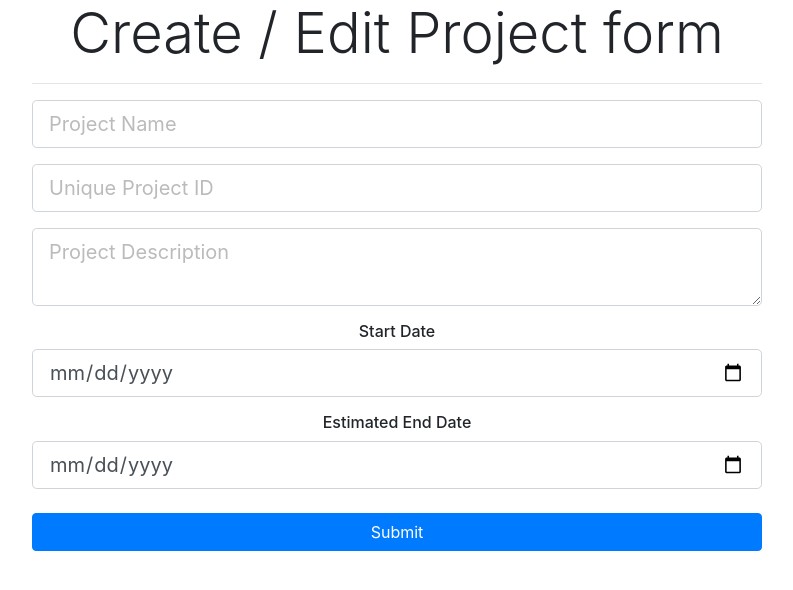
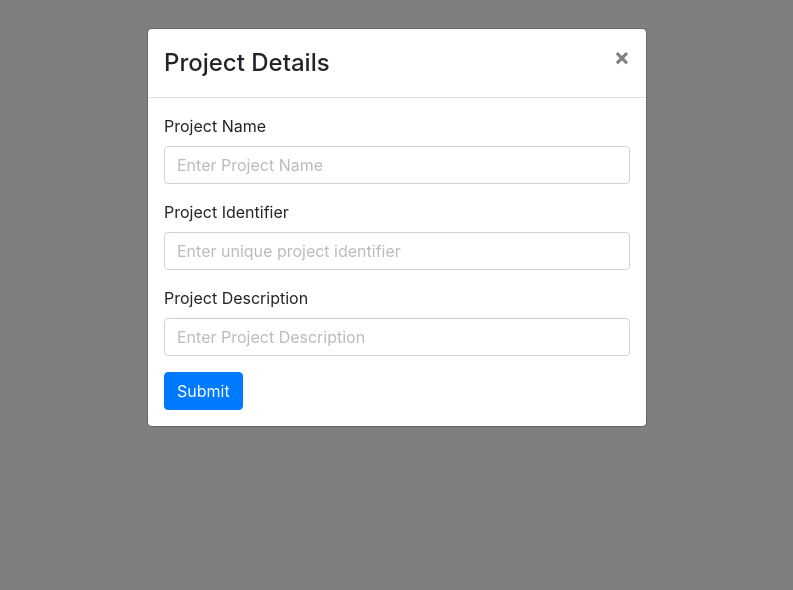
Before and after one commit to getrj08/ppmReact, a React (Create React App) app: page /addProject in a window 1280 px wide. Shown: the top 590 px of the page, without its empty margins (243-1036 px from the left). Built offline with nearby package versions, Linux system fonts and the light colour scheme.

Commit message:
project forms create operation

```diff
--- a/src/App.js
+++ b/src/App.js
@@ -1,5 +1,4 @@
 import React from 'react';
-import logo from './logo.svg';
 import './App.css';
 import Dashboard from './components/Dashboard';
 import UserDashboard from './components/UserDashboard'
@@ -9,7 +8,6 @@ import AddProject from './components/Project/AddProject';
 import Navbar from './components/Layout/Navbar';
 import {Provider} from "react-redux"
 import store from "./store"
-import Login from "./components/Login"
 
 function App() {
   return (
--- a/src/actions/projectActions.js
+++ b/src/actions/projectActions.js
@@ -1,14 +1,19 @@
 import axios from "axios";
 import {GET_ERRORS, GET_PROJECTS} from "./types";
 
-export const createProject = (project, history)  => async dispatch => {
+export const createProject = (project, history, ProjectHandler)  => async dispatch => {
     try {
         const res = await axios.put(
             "http://localhost:8090/ppm/project",project
         )
-        history.push("/user/dashboard")
+        console.log('resoinse rssf')
+        console.log(res)
+        ProjectHandler.handleClose();
+        //ProjectHandler.handleProjectCreateAlert();
+        history.push('/user/dashboard')
     } catch(err) {
-        console.log(err.response.data);
+        console.log(err instanceof Error);
+        console.log(err.message)
         dispatch({
             type: GET_ERRORS,
             payload:err.response.data
--- a/src/components/Layout/Navbar.js
+++ b/src/components/Layout/Navbar.js
@@ -9,8 +9,6 @@ class  Navbar extends Component {
 
 
     constructor(props) {
-        console.log('props of navbar')
-        console.log(props)
         super(props);
         this.state = {
             login: false,
--- a/src/components/Project/AddProject.js
+++ b/src/components/Project/AddProject.js
@@ -1,7 +1,10 @@
 import React, {Component} from "react";
+import ReactDOM from 'react-dom';
 import PropTypes from "prop-types"
 import {connect} from "react-redux"
 import {createProject} from "../../actions/projectActions"
+import {Button,Modal, Form, Alert} from 'react-bootstrap';
+//import {Alert} from 'react-bootstrap/Alert'
 
 class  AddProject extends Component {
     constructor(props) {
@@ -15,14 +18,16 @@ class  AddProject extends Component {
             projectIdentifier: "",
             start_date: "",
             end_date : "",
+            show : true,
+            showAlert : true,
             errors : {}
         }
 
-        this.onChange = this.onChange.bind(this);
-        this.onSubmit = this.onSubmit.bind(this);
+        //this.onChange = this.onChange.bind(this);
+        //this.onSubmit = this.onSubmit.bind(this);
     }
 
-    onChange(e) {
+    handleChange = (e) => {
         this.setState(
             {
                 [e.target.name] : e.target.value
@@ -30,8 +35,9 @@ class  AddProject extends Component {
         )
     }
 
-    onSubmit(e) {
+    handleSubmit = (e) => {
         e.preventDefault();
+
         const newProject = {
             projectName: this.state.projectName,
             projectDescription: this.state.projectDescription,
@@ -39,8 +45,40 @@ class  AddProject extends Component {
             start_date: this.state.start_date,
             end_date : this.state.end_date
         }
+        console.log(newProject);
+        this.props.createProject(newProject, this.props.history, this)
+    }
 
-        this.props.createProject(newProject, this.props.history)
+    handleClose() {
+        this.setState( {
+            show : false
+        })
+    }
+
+    handleAlertClose() {
+        this.setState({
+            showAlert : false
+        })
+    }
+
+    handleProjectCreateAlert() {
+        console.log('handling alerts')
+        this.setState({
+            showAlert: true
+        })
+        const container = document.createElement("div");
+        document.body.appendChild(container);
+        ReactDOM.render(
+            <Alert show={this.state.showAlert} variant="success">
+            <Alert.Heading>Project Created Successfully.</Alert.Heading>
+            <div className="d-flex justify-content-end">
+            <Button onClick={() => this.handleAlertClose()} variant="outline-success">
+            Close me ya'll!
+          </Button>
+        </div>
+          </Alert>,
+         container
+        );
     }
 
     //lifecycle hooks
@@ -50,10 +88,51 @@ class  AddProject extends Component {
         }
     }
 
+    createProjectModalForm() {
+        const {errors} = this.state;
+        return (
+            <>
+            <Modal show={this.state.show} onHide={() => this.handleClose()} animation={true}>
+              <Modal.Header closeButton>
+                <Modal.Title>Project Details</Modal.Title>
+              </Modal.Header>
+              <Modal.Body>
+                <Form onSubmit={this.handleSubmit}>
+                    <Form.Group controlId="idProjectName">
+                        <Form.Label>Project Name</Form.Label>
+                        <Form.Control type="text" name="projectName" value={this.state.projectName}
+                         placeholder="Enter Project Name" onChange={this.handleChange} />
+                         <p>{errors.projectName}</p>
+                    </Form.Group>
+                    <Form.Group controlId="idProjectIdentifier">
+                        <Form.Label>Project Identifier</Form.Label>
+                        <Form.Control type="text" name="projectIdentifier" value={this.state.projectIdentifier}
+                         placeholder="Enter unique project identifier" onChange={this.handleChange} />
+                         <p>{errors.projectIdentifier}</p>
+                    </Form.Group>
+                    <Form.Group controlId="idProjectDescription">
+                        <Form.Label>Project Description</Form.Label>
+                        <Form.Control type="text" name="projectDescription" value={this.state.projectDescription}
+                         placeholder="Enter Project Description" onChange={this.handleChange} />
+                         <p>{errors.projectDescription}</p>
+                    </Form.Group>
+                    <Button variant="primary" type="submit">
+                        Submit
+                    </Button>
+                </Form>
+              </Modal.Body>
+            </Modal>
+            </>
+        );
+    }
+
     render() {
         const {errors} = this.state;
         return (
-            <div className="project">
+            <div>
+                {this.createProjectModalForm()}
+            </div>
+           /* <div className="project">
 
                 <div className="container">
                     <div className="row">
@@ -105,7 +184,7 @@ class  AddProject extends Component {
                 </div>
             </div>
         </div>
-    </div>
+    </div>*/
         );
     }
 }
--- a/src/components/UserDashboard.js
+++ b/src/components/UserDashboard.js
@@ -1,17 +1,20 @@
 import React, {Component} from "react";
+import ReactDOM from 'react-dom';
 import ProjectItem from './Project/ProjectItem'
 import CreateProject from './Project/CreateProject'
 import {Dropdown} from "react-bootstrap"
 import {connect} from 'react-redux'
+import Provider from "react-redux/lib/components/Provider";
+import store from '../store'
+import {Button} from "react-bootstrap"
 import {getAllProjects} from '../actions/projectActions'
 import PropTypes from 'prop-types'
+import AddProject from "./Project/AddProject";
 
 class  UserDashboard extends Component {
 
     constructor(props) {
         super(props);
-        console.log('rpops of user dashboar')
-        console.log(props);
         let uname = ''
         if(props.history.location.state) {
           uname = props.history.location.state.username;
@@ -25,10 +28,19 @@ class  UserDashboard extends Component {
       this.props.getAllProjects();
     }
 
+    handleCreateProjectForm() {
+      const container = document.createElement("div");
+        document.body.appendChild(container);
+        ReactDOM.render(
+        <Provider store={store}>
+            <AddProject store={store} history={this.props.history}/>
+        </Provider>,
+         container
+        );
+    }
+
 
     render() {
-      console.log('propsdsad if user dashboar')
-      console.log(this.props.project.projects);
       const userProjects = this.props.project.projects;
       return (
       <div>
@@ -64,7 +76,9 @@ class  UserDashboard extends Component {
               <div className="row">
                 <div className="col-md-12">
                     <br />
-                    <CreateProject />
+                    <Button variant="primary" onClick={() => this.handleCreateProjectForm()}>
+                         CreateProject
+                    </Button>
                     <br />
                     <hr />
                     {
```
Also changed, not shown: src/components/Project/ProjectItem.js (+5 -3 lines).
